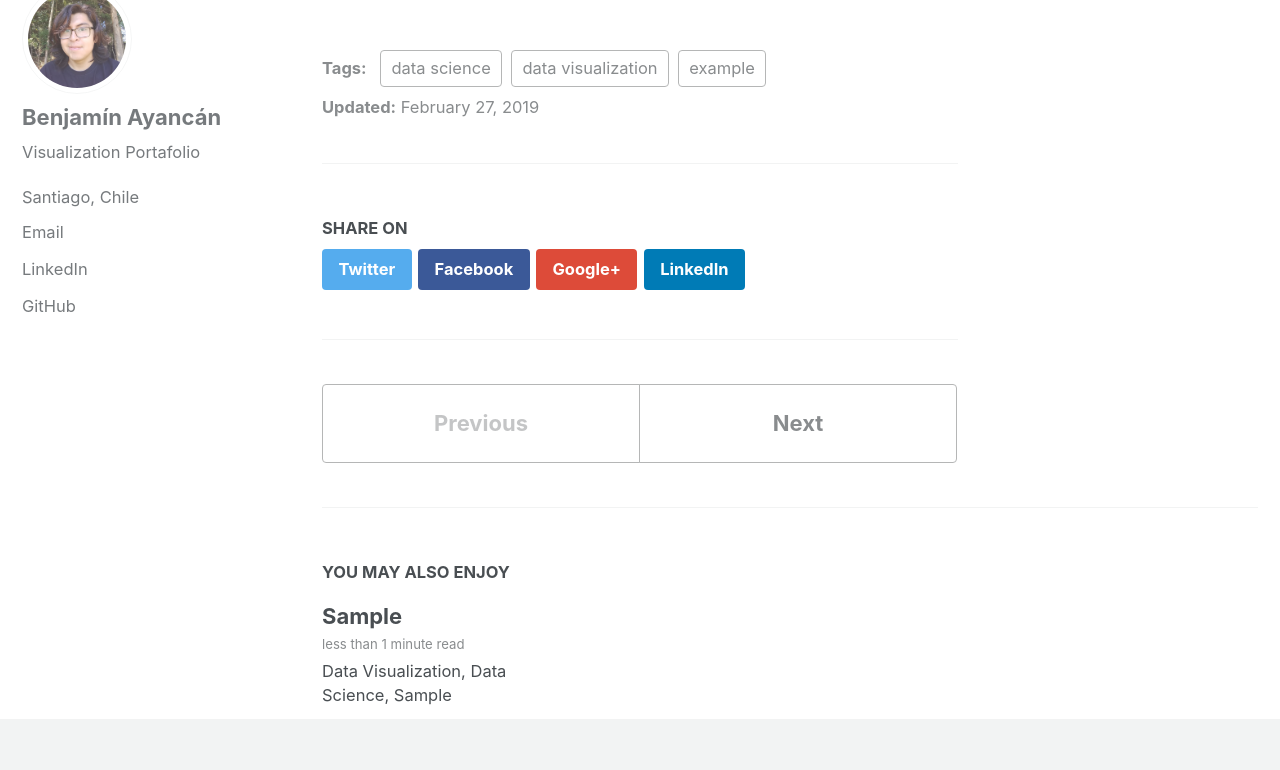
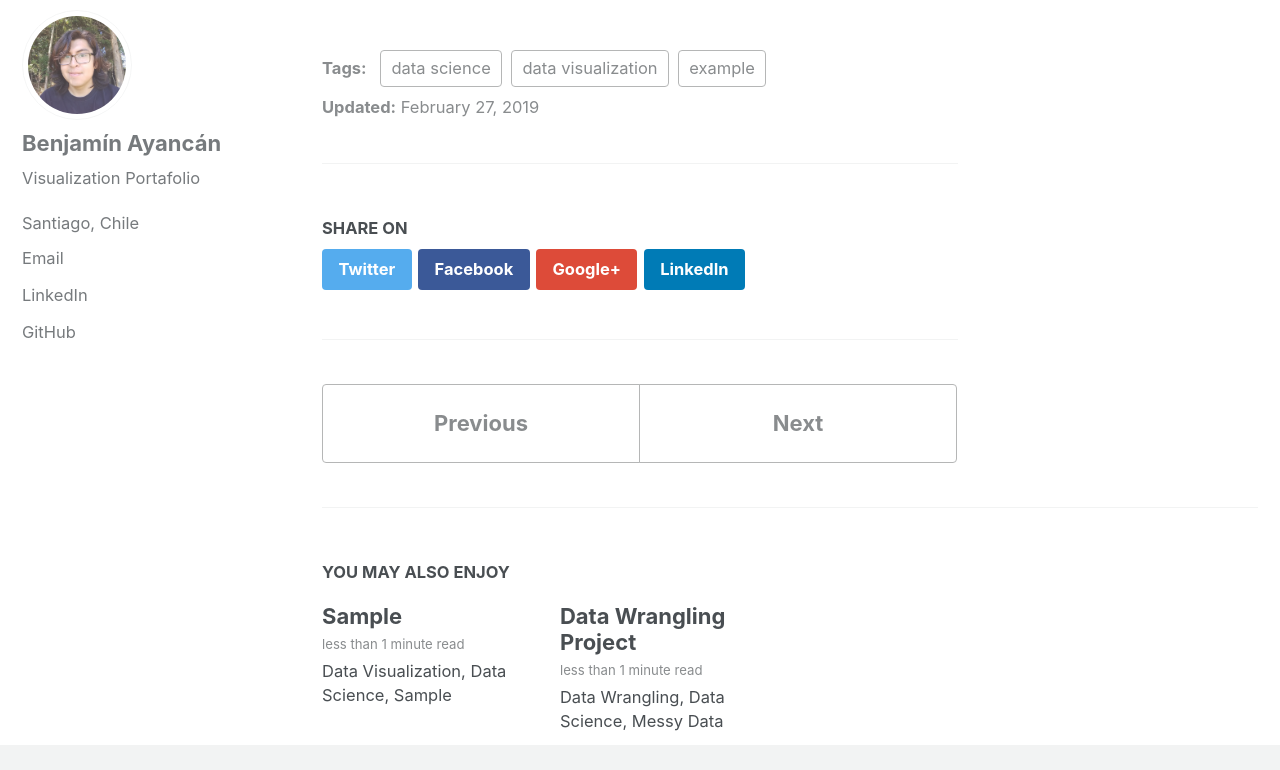
Before and after one commit to beayancan/beayancan.github.io, a Jekyll site: the page built from _posts/2019-02-27-example.md, in a window 1280 px wide and 900 px high, scrolled down 2474 px, cut to the strip 0-770 px from the top of the window. Built offline with Jekyll 4.4.1, drawn with Linux system fonts in a browser that asks for light colours; cached includes are drawn as plain includes; some of the changed lines change nothing that is shown; some of the changed text lies outside the part shown.

Commit message:
data wrangling

````diff
--- a/_data/navigation.yml
+++ b/_data/navigation.yml
@@ -6,6 +6,8 @@
     url: /visualization/
   - title: "Cosas"
     url: /cosas/ejercicio
+  - title: "Data Wrangling Projects"
+    url: /data-wrangling/
   #   url: https://mmistakes.github.io/minimal-mistakes/about/
   # - title: "Sample Posts"
   #   url: /year-archive/
--- /dev/null
+++ b/_pages/machinelearning.md
@@ -0,0 +1,8 @@
+---
+layout: posts
+permalink: /data-wrangling/
+title: "Data Wrangling projects"
+author_profile: true
+header:
+  image:
+---
--- /dev/null
+++ b/_posts/2018-01-28-perceptron.md
@@ -0,0 +1,63 @@
+---
+title: "Data Wrangling Project"
+date: 2018-01-28
+tags: [data wrangling, data science, messy data]
+header:
+  image: "/images/perceptron/percept.jpg"
+excerpt: "Data Wrangling, Data Science, Messy Data"
+mathjax: "true"
+---
+
+# H1 Heading
+
+## H2 Heading
+
+### H3 Heading
+
+Here's some basic text.
+
+And here's some *italics*
+
+Here's some **bold** text.
+
+What about a [link](https://github.com/beayancan)?
+
+Here's a bulleted list:
+* First item
++ Second item
+- Third item
+
+Here's a numbered list:
+1. First
+2. Second
+3. Third
+
+Python code block:
+```python
+    import numpy as np
+
+    def test_function(x, y):
+      z = np.sum(x,y)
+      return z
+```
+
+R code block:
+```r
+library(tidyverse)
+df <- read_csv("some_file.csv")
+head(df)
+```
+
+Here's some inline code `x+y`.
+
+Here's an image:
+<img src="{{ site.url }}{{ site.baseurl }}/images/perceptron/linsep.jpg" alt="linearly separable data">
+
+Here's another image using Kramdown:
+![alt]({{ site.url }}{{ site.baseurl }}/images/perceptron/linsep.jpg)
+
+Here's some math:
+
+$$z=x+y$$
+
+You can also put it inline $$z=x+y$$
````
